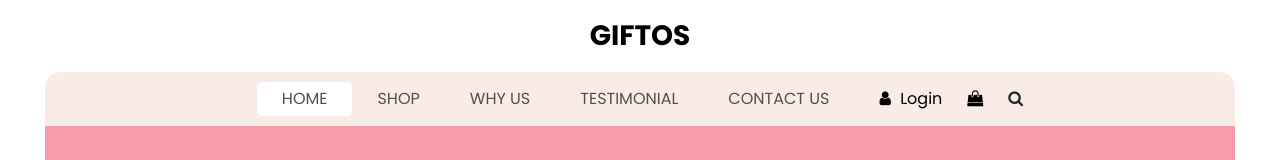
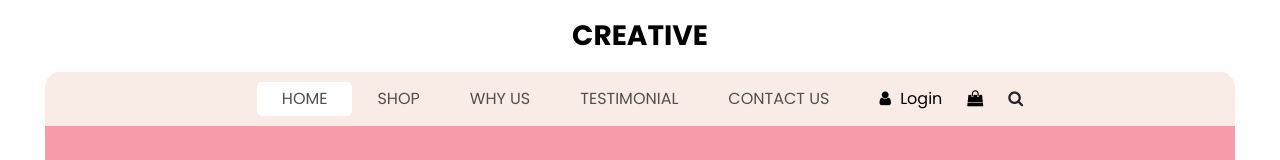
Before and after one commit to Riddhisosaliya/gifts, a plain HTML site: page index.html in a window 1280 px wide. Shown: the top 160 px of the page. Drawn offline with nearby package versions, Linux system fonts and the light colour scheme.

Commit message:
creative

```diff
--- a/index.html
+++ b/index.html
@@ -36,7 +36,7 @@
       <nav class="navbar navbar-expand-lg custom_nav-container ">
         <a class="navbar-brand" href="index.html">
           <span>
-            Giftos
+            CREATIVE
           </span>
         </a>
         <button class="navbar-toggler" type="button" data-toggle="collapse" data-target="#navbarSupportedContent" aria-controls="navbarSupportedContent" aria-expanded="false" aria-label="Toggle navigation">
```
